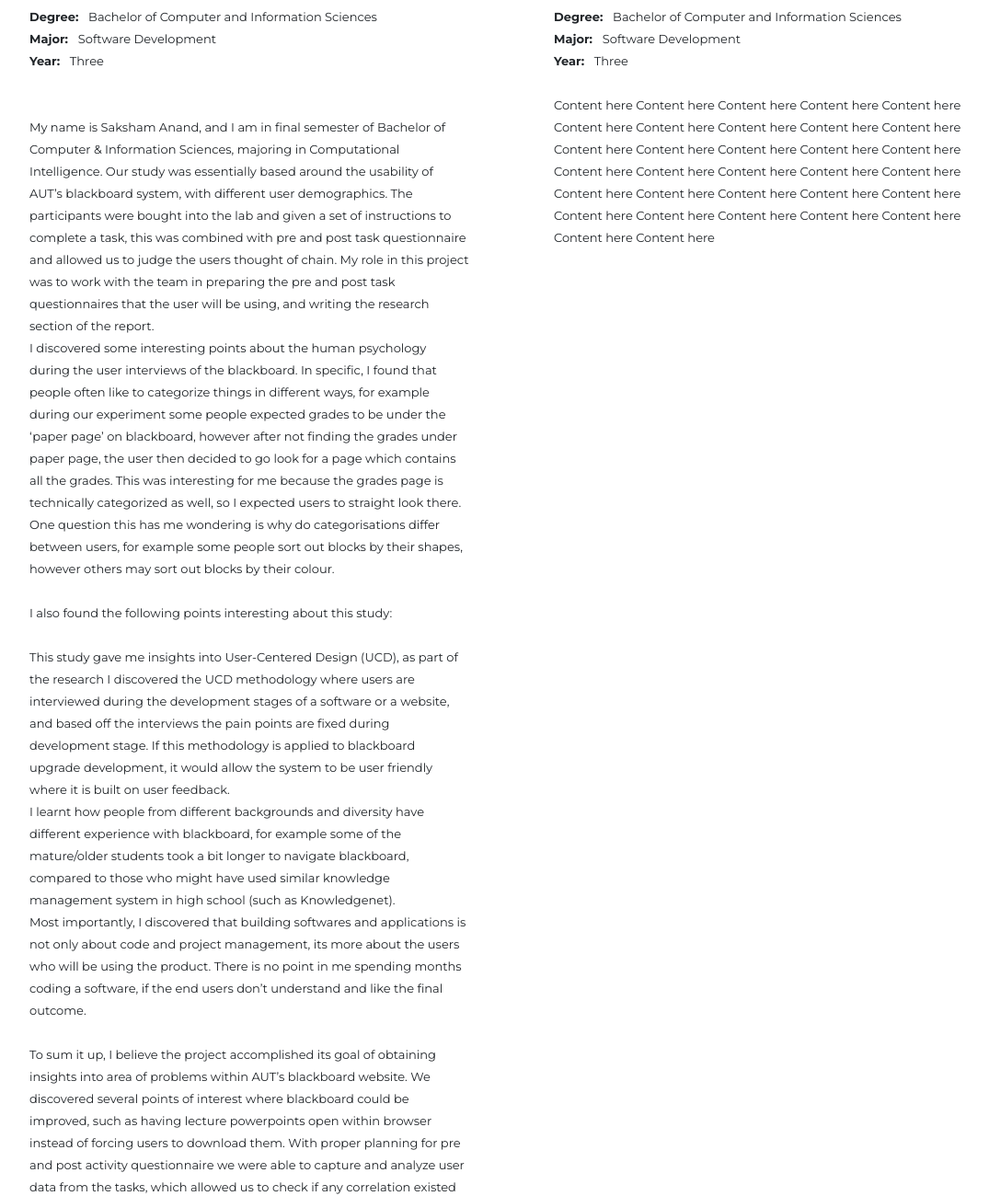
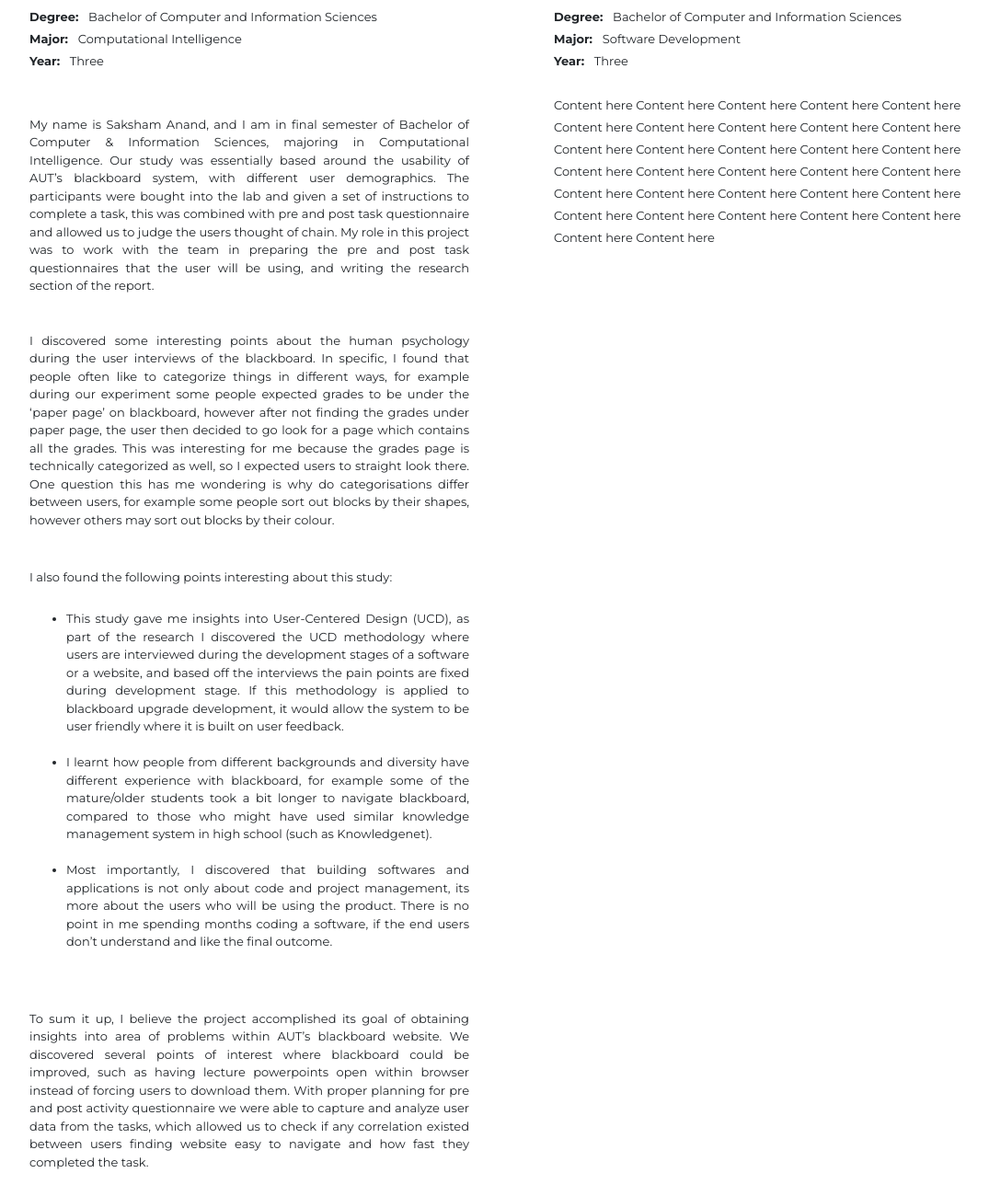
Before and after one commit to DanWoodNZ/Blackboard-Usability-Study, a website: page index.html in a window 1280 px wide. Shown: the part 7180-8480 px from the top of the page at 92% size, without its empty margins (84-1159 px from the left). Drawn offline with Linux system fonts and the light colour scheme.

Commit message:
Corrected Major + Style Proposal

```diff
--- a/index.html
+++ b/index.html
@@ -316,10 +316,10 @@
                 <span class="small-body-text">
 
                   <b>Degree:&nbsp;&nbsp;</b> Bachelor of Computer and Information Sciences<br />
-                  <b>Major:&nbsp;&nbsp;</b> Software Development<br />
+                  <b>Major:&nbsp;&nbsp;</b> Computational Intelligence<br />
                   <b>Year:&nbsp;&nbsp;</b> Three<br /><br />
 
-                  <br />My name is Saksham Anand, and I am in final semester of Bachelor of Computer & Information
+                  <br /><p style="text-align: justify">My name is Saksham Anand, and I am in final semester of Bachelor of Computer & Information
                   Sciences,
                   majoring in Computational Intelligence. Our study was essentially based around the usability of AUT’s
                   blackboard system, with different user demographics. The participants were bought into the lab and
@@ -329,9 +329,9 @@
                   us to judge the users thought of chain. My role in this project was to work with the team in
                   preparing the
                   pre and post task questionnaires that the user will be using, and writing the research section of the
-                  report.
+                  report.</p>
 
-                  <br />I discovered some interesting points about the human psychology during the user interviews of
+                  <br /><p style="text-align: justify">I discovered some interesting points about the human psychology during the user interviews of
                   the blackboard.
                   In specific, I found that people often like to categorize things in different ways, for example
                   during our
@@ -344,31 +344,33 @@
                   straight look there. One question this has me wondering is why do categorisations differ between
                   users, for
                   example some people sort out blocks by their shapes, however others may sort out blocks by their
-                  colour.
+                  colour.</p>
 
-                  <br /><br />I also found the following points interesting about this study:<br /><br />
-                  This study gave me insights into User-Centered Design (UCD), as part of the research I discovered the
+                  <br />I also found the following points interesting about this study:<br /><br />
+				  <ul>
+
+                  <li style="text-align: justify">This study gave me insights into User-Centered Design (UCD), as part of the research I discovered the
                   UCD
                   methodology where users are interviewed during the development stages of a software or a website, and
                   based
                   off the interviews the pain points are fixed during development stage. If this methodology is applied
                   to
                   blackboard upgrade development, it would allow the system to be user friendly where it is built on
-                  user feedback.<br />
+                  user feedback.</li><br />
 
-                  I learnt how people from different backgrounds and diversity have different experience with
+                  <li style="text-align: justify">I learnt how people from different backgrounds and diversity have different experience with
                   blackboard, for
                   example some of the mature/older students took a bit longer to navigate blackboard, compared to those
                   who might
-                  have used similar knowledge management system in high school (such as Knowledgenet).<br />
+                  have used similar knowledge management system in high school (such as Knowledgenet).</li><br />
 
-                  Most importantly, I discovered that building softwares and applications is not only about code and
+                  <li style="text-align: justify">Most importantly, I discovered that building softwares and applications is not only about code and
                   project
                   management, its more about the users who will be using the product. There is no point in me spending
                   months
-                  coding a software, if the end users don’t understand and like the final outcome.
-
-                  <br /><br />To sum it up, I believe the project accomplished its goal of obtaining insights into area
+                  coding a software, if the end users don’t understand and like the final outcome.</li>
+				</ul>
+                  <br /><br /><p style="text-align: justify">To sum it up, I believe the project accomplished its goal of obtaining insights into area
                   of problems within
                   AUT’s blackboard website. We discovered several points of interest where blackboard could be
                   improved, such as
@@ -378,7 +380,7 @@
                   which
                   allowed us to check if any correlation existed between users finding website easy to navigate and how
                   fast
-                  they completed the task.
+                  they completed the task.</p>
 
 
                   <br />
```
